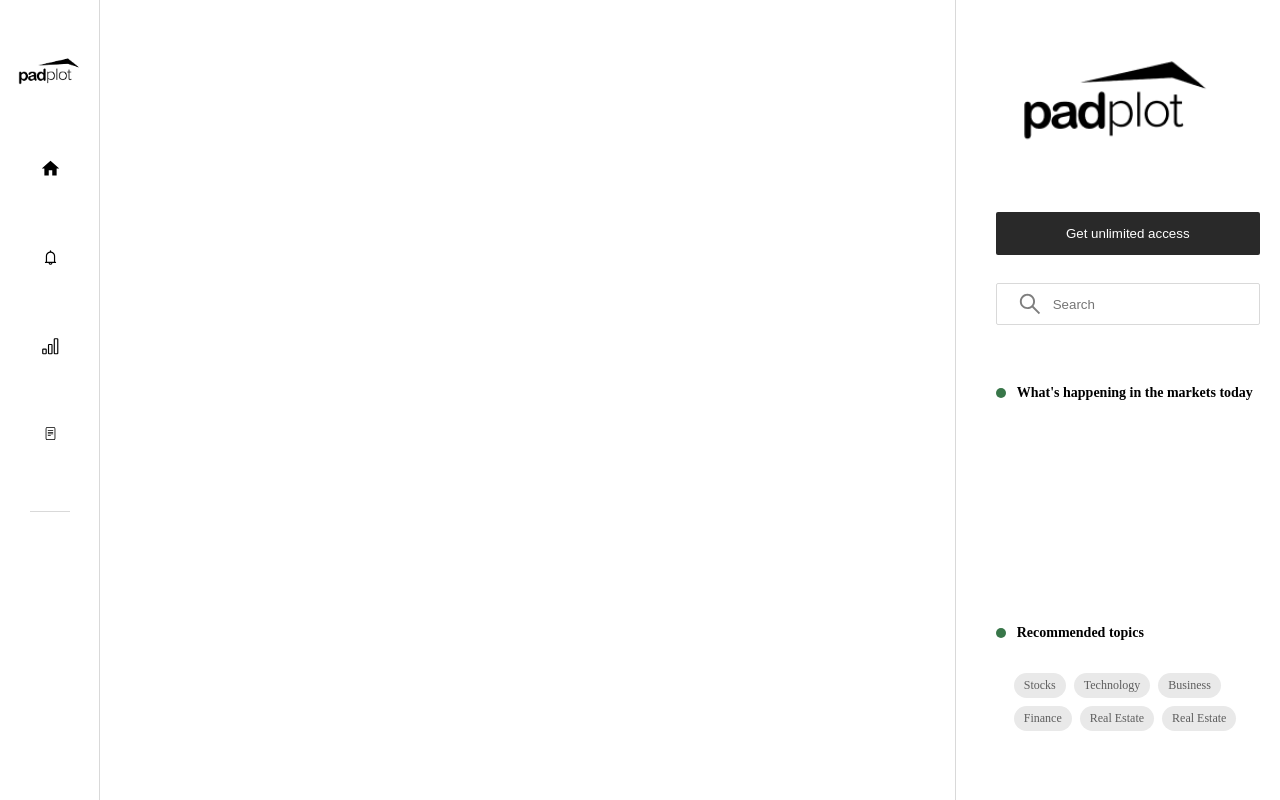
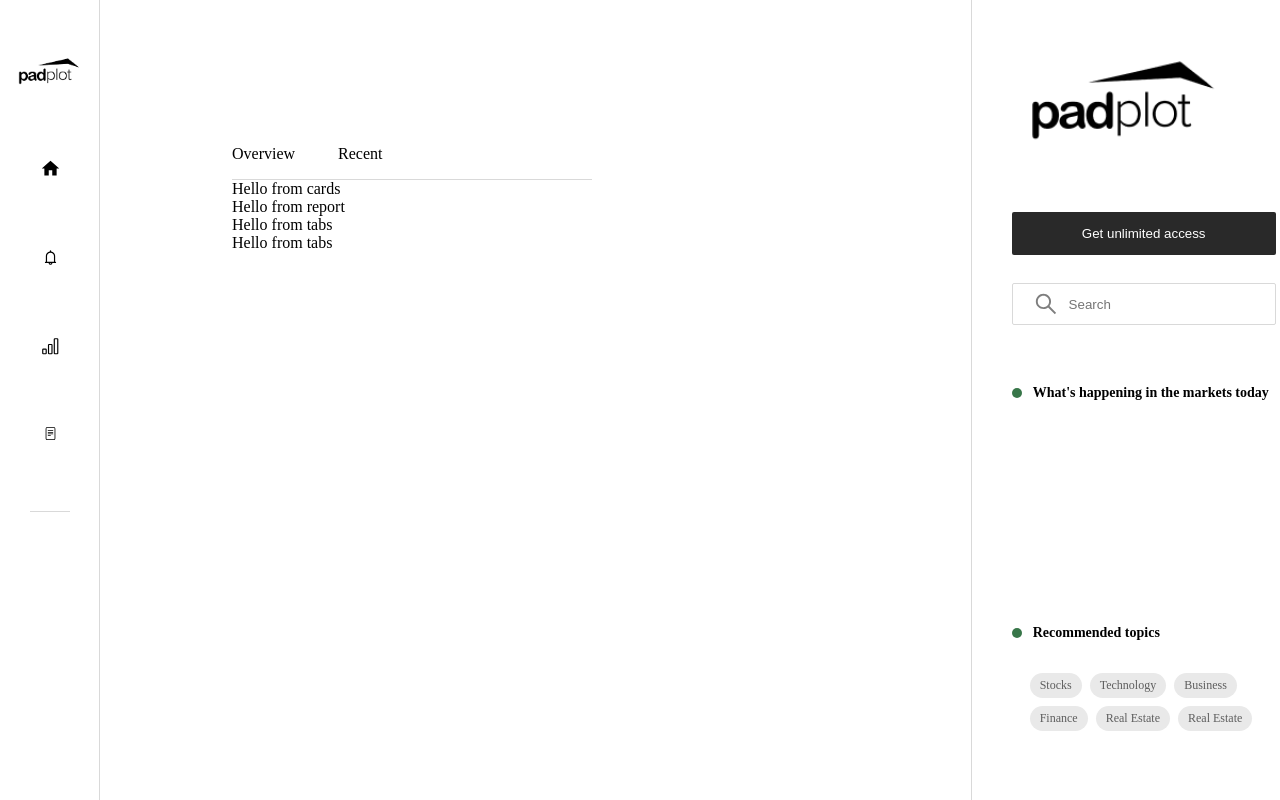
Before and after one commit to tkg808/padplot, a React (Create React App) app: page / in a window 1280 px wide. Shown: the top 800 px of the page. Built offline with nearby package versions, Linux system fonts and the light colour scheme.

Commit message:
Add tabs in HomePage

```diff
--- a/src/App.css
+++ b/src/App.css
@@ -6,4 +6,5 @@ div.app-container
 main.main-container
 {
   width: 978px;
+  padding: 135px 211px 0 132px;
 }
--- a/src/App.js
+++ b/src/App.js
@@ -1,6 +1,7 @@
 import './App.css';
 import { useState } from 'react';
 import LeftNavbar from './components/leftNavbar/LeftNavbar';
+import HomePage from './components/homePage/HomePage';
 import RightNavbar from './components/rightNavbar/RightNavbar';
 
 export default function App()
@@ -21,7 +22,7 @@ export default function App()
         showOverlay={showOverlay}
         setShowOverlay={setShowOverlay} />
       <main className="main-container">
-
+        {currPage === "home" && <HomePage />}
       </main>
       <RightNavbar />
     </div>
--- /dev/null
+++ b/src/components/homePage/HomePage.css
@@ -0,0 +1,18 @@
+div.home-page-container
+{
+  display: flex;
+  flex-direction: column;
+}
+
+div.home-page-tabs-container
+{
+  width: 360px;
+  border-bottom: 1px solid rgba(0, 0, 0, 0.15);
+  display: flex;
+  gap: 43px;
+}
+
+div.page-tab
+{
+  padding: 10px 0 16px;
+}
--- /dev/null
+++ b/src/components/homePage/HomePage.js
@@ -0,0 +1,34 @@
+import './HomePage.css';
+
+export default function HomePage()
+{
+  const tabs = ["Overview", "Recent"];
+  return (
+    <div className="home-page-contaner">
+      <div className="home-page-tabs-container">
+        {tabs.map((tab, index) =>
+        {
+          return (
+            <div className="home-page-tab page-tab" key={index} title={tab}>
+              {tab}
+            </div>
+          )
+        })}
+      </div>
+      <div className="home-page-cards-container">
+        Hello from cards
+      </div>
+      <div className="home-page-report-container">
+        Hello from report
+      </div>
+      <div className="home-page-bottom-container">
+        <div className="home-page-budget-container">
+          Hello from tabs
+        </div>
+        <div className="home-page-tracker-container">
+          Hello from tabs
+        </div>
+      </div>
+    </div>
+  );
+}
```
